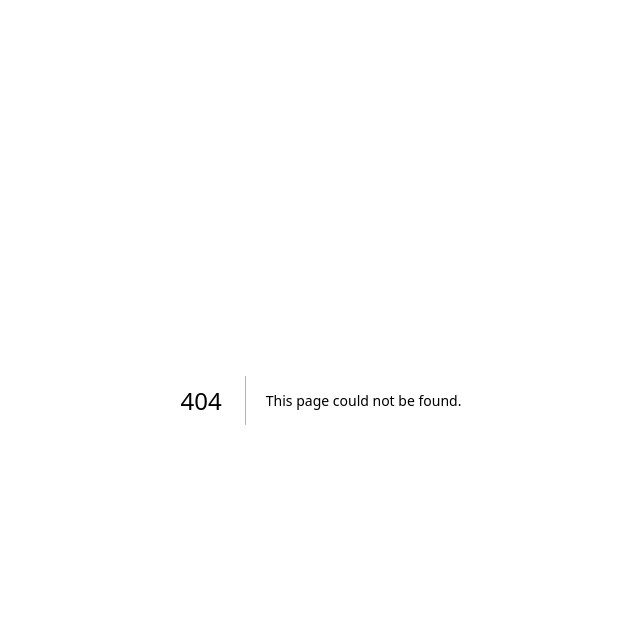
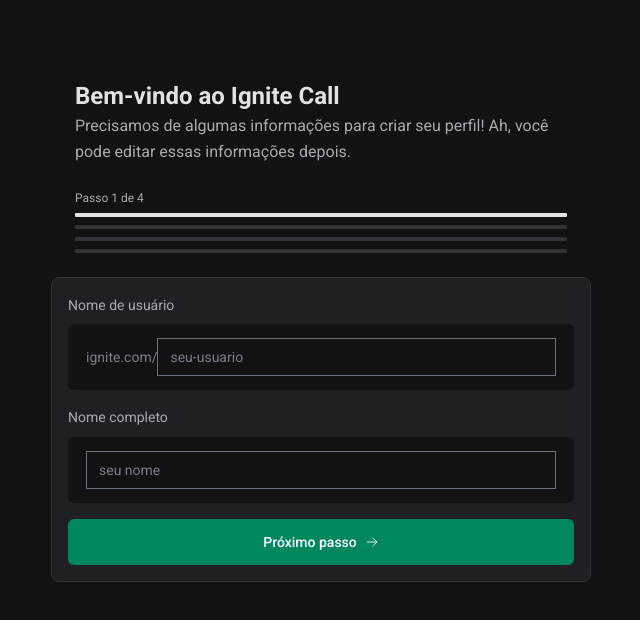
Before and after one commit to andersonwea/06-ignite-call, a Next.js app: page /register in a window 1280 px wide. Before the commit this address had no page. Shown: the top 620 px of the page, without its empty margins (319-959 px from the left). Built offline with nearby package versions, Linux system fonts and the light colour scheme.

Commit message:
feat: Visual structure of the registration form

```diff
--- a/src/app/home/components/ClaimUsernameForm.tsx
+++ b/src/app/home/components/ClaimUsernameForm.tsx
@@ -5,7 +5,7 @@
 import { zodResolver } from '@hookform/resolvers/zod'
 
 import { Box } from '@/components/Box'
-import ArrowRight from '@/components/ArrowRight'
+import ArrowRight from '@/assets/ArrowRight'
 import { Button } from '@/components/Button'
 import { TextInput } from '@/components/TextInput'
 import { Text } from '@/components/Text'
--- /dev/null
+++ b/src/app/register/page.tsx
@@ -0,0 +1,41 @@
+import { Box } from '@/components/Box'
+import { Button } from '@/components/Button'
+import { Heading } from '@/components/Heading'
+import { MultiStep } from '@/components/MultiStep'
+import { Text } from '@/components/Text'
+import { TextInput } from '@/components/TextInput'
+import ArrowRight from '@/assets/ArrowRight'
+
+export default function Register() {
+  return (
+    <div className="mx-auto mb-4 mt-20 max-w-[572px] px-4">
+      <header className="px-6">
+        <Heading className="text-2xl leading-relaxed">
+          Bem-vindo ao Ignite Call
+        </Heading>
+        <Text className="mb-6">
+          Precisamos de algumas informações para criar seu perfil! Ah, você pode
+          editar essas informações depois.
+        </Text>
+
+        <MultiStep size={4} currentStep={1} />
+      </header>
+
+      <Box className="mt-6 flex flex-col gap-4">
+        <form className="flex flex-col gap-4">
+          <label className="space-y-2">
+            <Text className="text-sm">Nome de usuário</Text>
+            <TextInput prefix="ignite.com/" placeholder="seu-usuario" />
+          </label>
+
+          <label className="space-y-2">
+            <Text className="text-sm">Nome completo</Text>
+            <TextInput placeholder="seu nome" />
+          </label>
+
+          <Button icon={<ArrowRight />}>Próximo passo</Button>
+        </form>
+      </Box>
+    </div>
+  )
+}
--- a/src/components/Button.tsx
+++ b/src/components/Button.tsx
@@ -22,7 +22,7 @@
   ...props
 }: ButtonProps) {
   const classNames =
-    'min-w-[120px] cursor-pointer rounded-md text-center font-default text-sm font-medium flex items-center justify-center gap-2 px-4 disabled:cursor-not-allowed border-none bg-transparent'
+    'min-w-[120px] cursor-pointer rounded-md text-center font-default text-sm font-medium flex items-center justify-center gap-2 px-4 disabled:cursor-not-allowed border-none'
 
   return (
     <button
--- /dev/null
+++ b/src/components/MultiStep.tsx
@@ -0,0 +1,30 @@
+import clsx from 'clsx'
+import { Text } from './Text'
+
+interface MultiStepProps {
+  size: number
+  currentStep?: number
+}
+
+export function MultiStep({ size, currentStep = 1 }: MultiStepProps) {
+  const step = `Passo ${currentStep} de ${size}`
+
+  return (
+    <div>
+      <Text className="text-xs">{step}</Text>
+      <div className={clsx('mt-1 grid gap-2', `grid-cols-${size}`)}>
+        {Array.from({ length: size }, (_, i) => i + 1).map((step) => {
+          return (
+            <div
+              key={step}
+              className={clsx('h-1 rounded-[1px]', {
+                'bg-gray-600': currentStep < step,
+                'bg-gray-100': currentStep >= step,
+              })}
+            ></div>
+          )
+        })}
+      </div>
+    </div>
+  )
+}
```
Also changed, not shown: src/assets/ArrowRight.tsx (renamed from src/components/ArrowRight.tsx).
